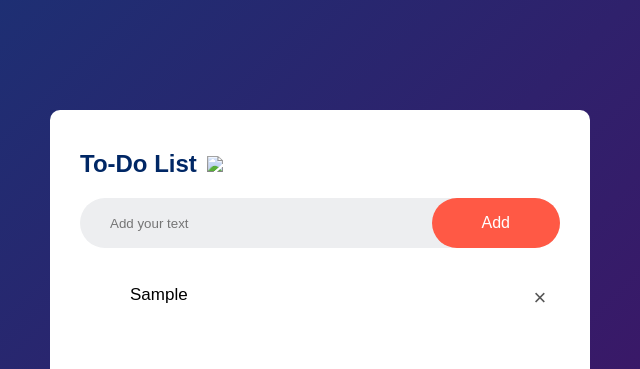
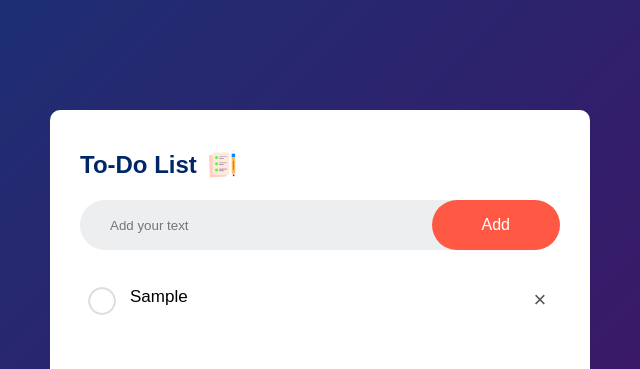
Before and after one commit to Numair25/To-Do-List, a plain HTML site: page index.html in a window 1280 px wide. Both pictures are taken after typing "Sample" into the empty fields and a click on the button "Add". Shown: the top 369 px of the page, 320-960 px from the left. Drawn offline with Linux system fonts and the light colour scheme.

Commit message:
Add files via upload

```diff
--- a/index.html
+++ b/index.html
@@ -9,7 +9,7 @@
 <body>
     <div class="container">
         <div class="todo-app">
-            <h2>To-Do List <img src="images/icon.png"></h2>
+            <h2>To-Do List <img src="icon.png"></h2>
             <div class="row">
                 <input type="text" id="input-box" placeholder="Add your text">
                 <button onclick="addTask()">Add</button>
--- a/style.css
+++ b/style.css
@@ -77,7 +77,7 @@ ul li::before {
   height: 28px;
   width: 28px;
   border-radius: 50%;
-  background-image: url(images/unchecked.png);
+  background-image: url(unchecked.png);
   background-size: cover;
   background-position: center;
   top: 12px;
@@ -90,7 +90,7 @@ ul li.checked {
 }
 
 ul li.checked::before {
-  background-image: url(images/checked.png);
+  background-image: url(checked.png);
 }
 
 ul li span {
```
